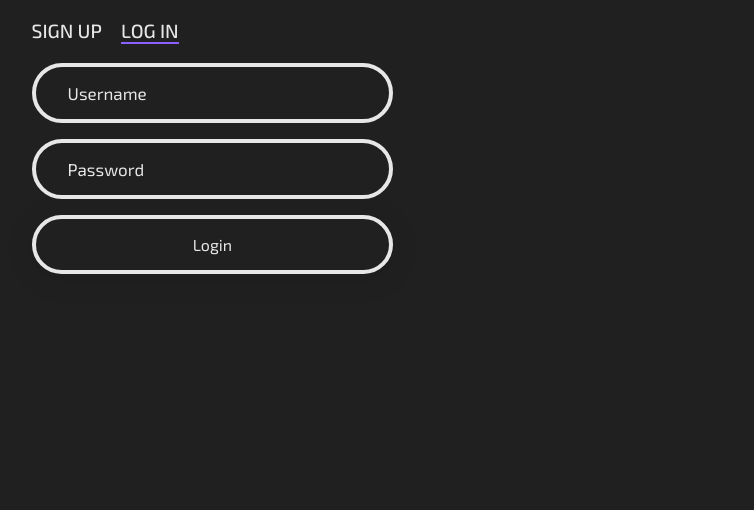
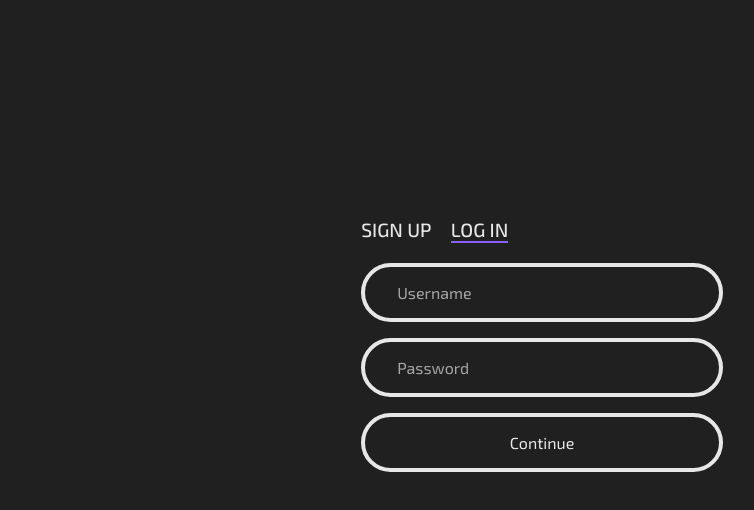
Before and after one commit to rcun-org/rcun-web, a React app: page /login in a window 1280 px wide. Shown: the top 510 px of the page, without its empty margins (98-852 px from the left). Built offline with nearby package versions, Linux system fonts and the light colour scheme.

Commit message:
reworked login page - phase 1

```diff
--- a/src/components/Login/Login.module.scss
+++ b/src/components/Login/Login.module.scss
@@ -28,6 +28,8 @@
   padding: 1.2rem;
   width: 30%;
   min-width: 400px;
+  justify-content: center;
+  margin-top: -110px;
   //box-shadow: 0 4px 8px 0 rgba(0, 0, 0, 0.2), 0 6px 20px 0 rgba(0, 0, 0, 0.19);
 
   /* From https://css.glass */
--- a/src/components/Login/LoginForm.jsx
+++ b/src/components/Login/LoginForm.jsx
@@ -20,19 +20,22 @@ const LoginForm = ({className, onLogin}) => {
             onLogin(userToken)
         }
     }
+
     return (
         <div className={className}>
-            <BaseInput value={loginData.username}
+            <BaseInput
+                value={loginData.username}
                 onChange={(event) => setLoginData({...loginData, username: event.target.value})}
                 type='text'
                 placeholder="Username"/>
 
-            <BaseInput value={loginData.password}
+            <BaseInput
+                value={loginData.password}
                 onChange={(event) => setLoginData({...loginData, password: event.target.value})}
                 type='password'
                 placeholder="Password"
             />
-            <BaseButton onClick={handleLogin}>Login</BaseButton>
+            <BaseButton onClick={handleLogin}>Continue</BaseButton>
         </div>
     );
 };
--- a/src/components/Login/RegistrationForm.jsx
+++ b/src/components/Login/RegistrationForm.jsx
@@ -39,7 +39,7 @@ const RegistrationForm = ({className, onRegister}) => {
                        type='password'
                        placeholder="Confirm password"
             />
-            <BaseButton onClick={handleRegistration}>Sign up</BaseButton>
+            <BaseButton onClick={handleRegistration}>Continue</BaseButton>
         </div>
     );
 };
--- a/src/components/RoomBrowser/RoomBar/JoinRoom.jsx
+++ b/src/components/RoomBrowser/RoomBar/JoinRoom.jsx
@@ -2,26 +2,31 @@ import React, {useState} from 'react';
 import InputButton from "../../UI/InputButton";
 import BaseButton from "../../UI/Button/BaseButton";
 import {useHistory} from "react-router-dom"
+import BaseInput from "../../UI/Input/BaseInput";
+import classes from '../../UI/Input/BaseInput.module.scss';
 
 const JoinRoom = () => {
     let history = useHistory()
-    let [joinBtnPushed, setJoinBtnPushed] = useState(false)
 
-    const handleJoinBtnPush = () => {
-        setJoinBtnPushed(true)
+    const [inputValue, setInputValue] = useState("")
+
+    const onInput = (query) => {
+        history.push(`/room/${query}`)
     }
 
-    const hideJoinBtn = () => {
-        setJoinBtnPushed(false)
+    const handleKeyUp = (e) => {
+        if (e.keyCode === 13) {
+            onInput(inputValue)
+        }
     }
 
-    const handleInputPush = (query) => {
-        history.push(`/room/${query}`)
-    }
     return (
-        <>{joinBtnPushed ? <InputButton hideBtn={hideJoinBtn} handlePush={handleInputPush}/>
-            : <BaseButton onClick={handleJoinBtnPush}>Join by room identifier</BaseButton>}
-        </>
+        <BaseInput
+            isFancy={true}
+            onChange={(e) => setInputValue(e.target.value)}
+            onKeyUp={handleKeyUp}
+            type='text'
+            placeholder="Join by room id"/>
     );
 };
 
--- a/src/components/RoomBrowser/RoomBar/SearchRoom.jsx
+++ b/src/components/RoomBrowser/RoomBar/SearchRoom.jsx
@@ -2,28 +2,34 @@ import React, {useContext, useState} from 'react';
 import InputButton from "../../UI/InputButton";
 import BaseButton from "../../UI/Button/BaseButton";
 import {RoomsContext} from "../../../context";
+import {useHistory} from "react-router-dom";
+import BaseInput from "../../UI/Input/BaseInput";
 
 const SearchRoom = () => {
-    let [searchBtnPushed, setSearchBtnPushed] = useState(false)
+    const [inputValue, setInputValue] = useState("")
+
     const {setRoomSearch} = useContext(RoomsContext)
 
-    const searchBtnPush = () => {
-        setSearchBtnPushed(true)
+    const onInput = (query) => {
+        setRoomSearch(query)
     }
 
-    const hideSearchBtn = () => {
-        setSearchBtnPushed(false)
+    const handleKeyUp = (e) => {
+        if (e.keyCode === 13) {
+            onInput(inputValue)
+        }
     }
 
     return (
-        <>
-            {searchBtnPushed ? <InputButton hideBtn={hideSearchBtn}
-                                            handlePush={(query)=>setRoomSearch(query)}
-                />
-                : <BaseButton onClick={searchBtnPush}>Search room</BaseButton>
-            }
-        </>
+        <BaseInput
+            isFancy={true}
+            onChange={(e) => setInputValue(e.target.value)}
+            onKeyUp={handleKeyUp}
+            type='text'
+            placeholder="Search room"/>
     );
+
+
 };
 
 export default SearchRoom;
--- a/src/components/Splash/Splash.module.scss
+++ b/src/components/Splash/Splash.module.scss
@@ -1,4 +1,8 @@
 @import "../../styles/colors";
+
+* {
+  overflow: hidden;
+}
 
 .container {
   height: 100%;
@@ -6,7 +10,7 @@
   flex-direction: column;
   justify-content: center;
   align-items: center;
-  transform: scale(3);
+  transform: scale(2);
   animation: fade-out 1s linear 2s;
 }
 
--- a/src/components/UI/Button/BaseButton.module.scss
+++ b/src/components/UI/Button/BaseButton.module.scss
@@ -1,12 +1,6 @@
 @import "src/styles/colors";
 
 .baseButton {
-  /* From https://css.glass */
-  border-radius: 75px;
-  box-shadow: 0 4px 30px rgba(0, 0, 0, 0.1);
-  backdrop-filter: blur(35px);
-  -webkit-backdrop-filter: blur(35px);
-
   border: 4px solid $light-grey;
   border-radius: 75px;
   font-size: 1rem;
@@ -24,10 +18,4 @@
   outline: none !important;
   background-color: $dark-grey-lighter;
   color: $light-grey;
-
-  /* From https://css.glass */
-  border-radius: 75px;
-  box-shadow: 0 4px 30px rgba(0, 0, 0, 0.1);
-  backdrop-filter: blur(35px);
-  -webkit-backdrop-filter: blur(35px);
 }
--- a/src/components/UI/Input/BaseInput.jsx
+++ b/src/components/UI/Input/BaseInput.jsx
@@ -3,7 +3,11 @@ import classes from './BaseInput.module.scss'
 
 const BaseInput = (props) => {
     return (
-            <input {...props} className={classes.baseInput} autoComplete="off"/>
+        <input
+            {...props}
+            className={`${classes.baseInput} ${props.isFancy && classes.fancy}`}
+            autoComplete="off"
+        />
     );
 };
 
--- a/src/components/UI/Input/BaseInput.module.scss
+++ b/src/components/UI/Input/BaseInput.module.scss
@@ -1,4 +1,18 @@
 @import "src/styles/colors";
+
+::placeholder { /* Chrome, Firefox, Opera, Safari 10.1+ */
+  color: #a6a6a6;
+  opacity: 1; /* Firefox */
+}
+
+.fancy::placeholder {
+  color: $light-grey;
+}
+
+.fancy {
+  transition: 150ms;
+  text-align: center;
+}
 
 .baseInput {
   padding: 1rem 2rem 1rem 2rem;
@@ -7,7 +21,7 @@
   border: 4px solid $light-grey;
   background-color: $dark-grey;
   outline: none;
-  font-size: 17px;
+  font-size: 1rem;
   color: $light-grey;
   transition: 150ms;
 }
@@ -20,12 +34,9 @@
   padding: 1rem 2rem 1rem 2rem;
   user-select: none;
   border-radius: 75px;
+  border: 4px solid $light-grey;
   background-color: $light-grey;
   outline: none;
-  font-size: 17px;
+  font-size: 1rem;
   color: $dark-grey;
 }
-
-input::placeholder {
-  color: $light-grey;
-}
--- a/src/pages/Login.jsx
+++ b/src/pages/Login.jsx
@@ -12,7 +12,7 @@ const Login = () => {
     return (
         <div className={classes.container} style={containerStyle}>
             <LoginContainer className={classes.formContainer}/>
-            <LoginAppPreview className={classes.appTitleContainer}/>
+            {/*<LoginAppPreview className={classes.appTitleContainer}/>*/}
         </div>
     );
 };
```
Also changed, not shown: src/components/UI/InputButton/InputButton.module.scss (+7 -6 lines). Lines whose indentation alone changed are shown as unchanged.
